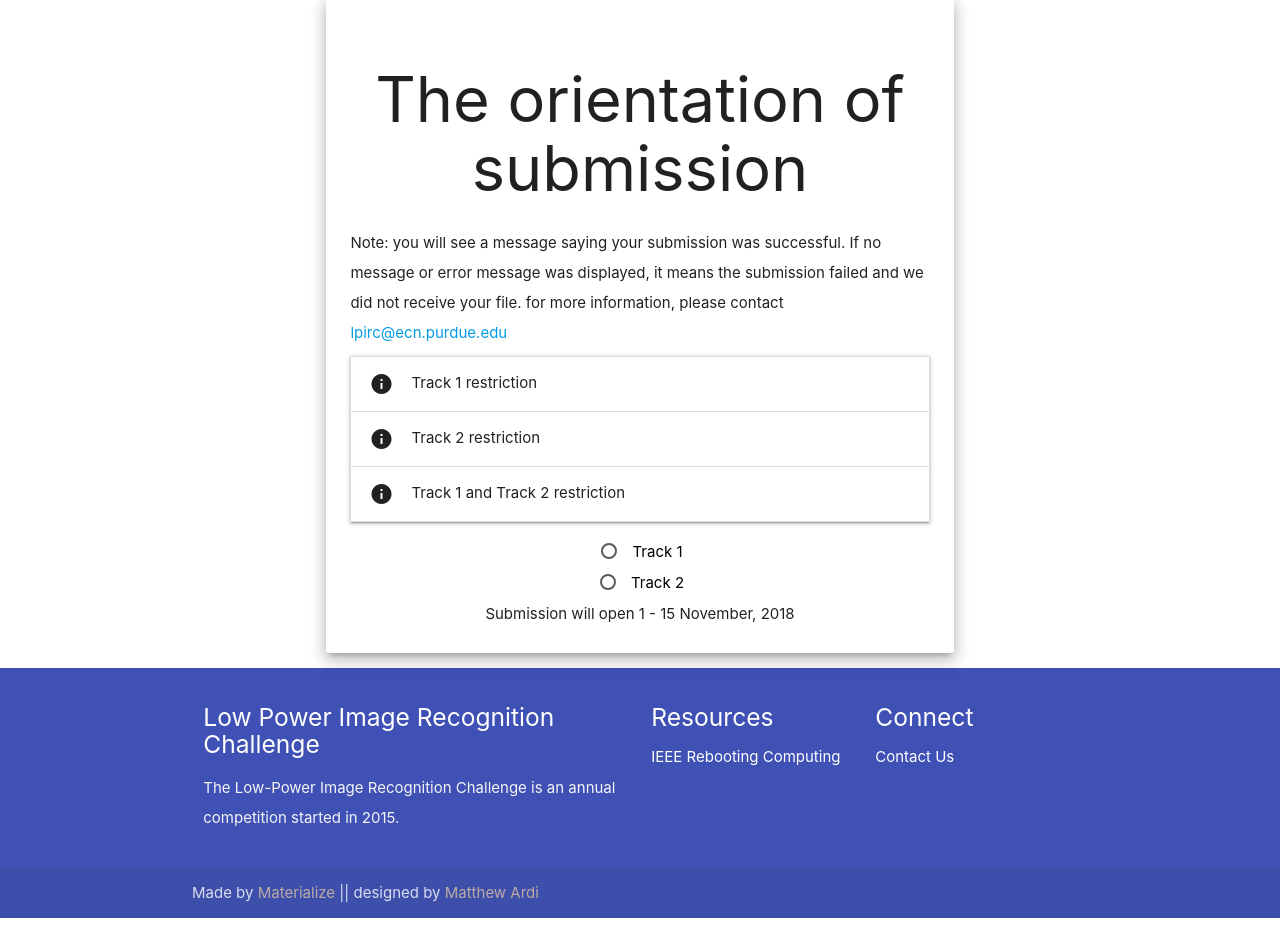
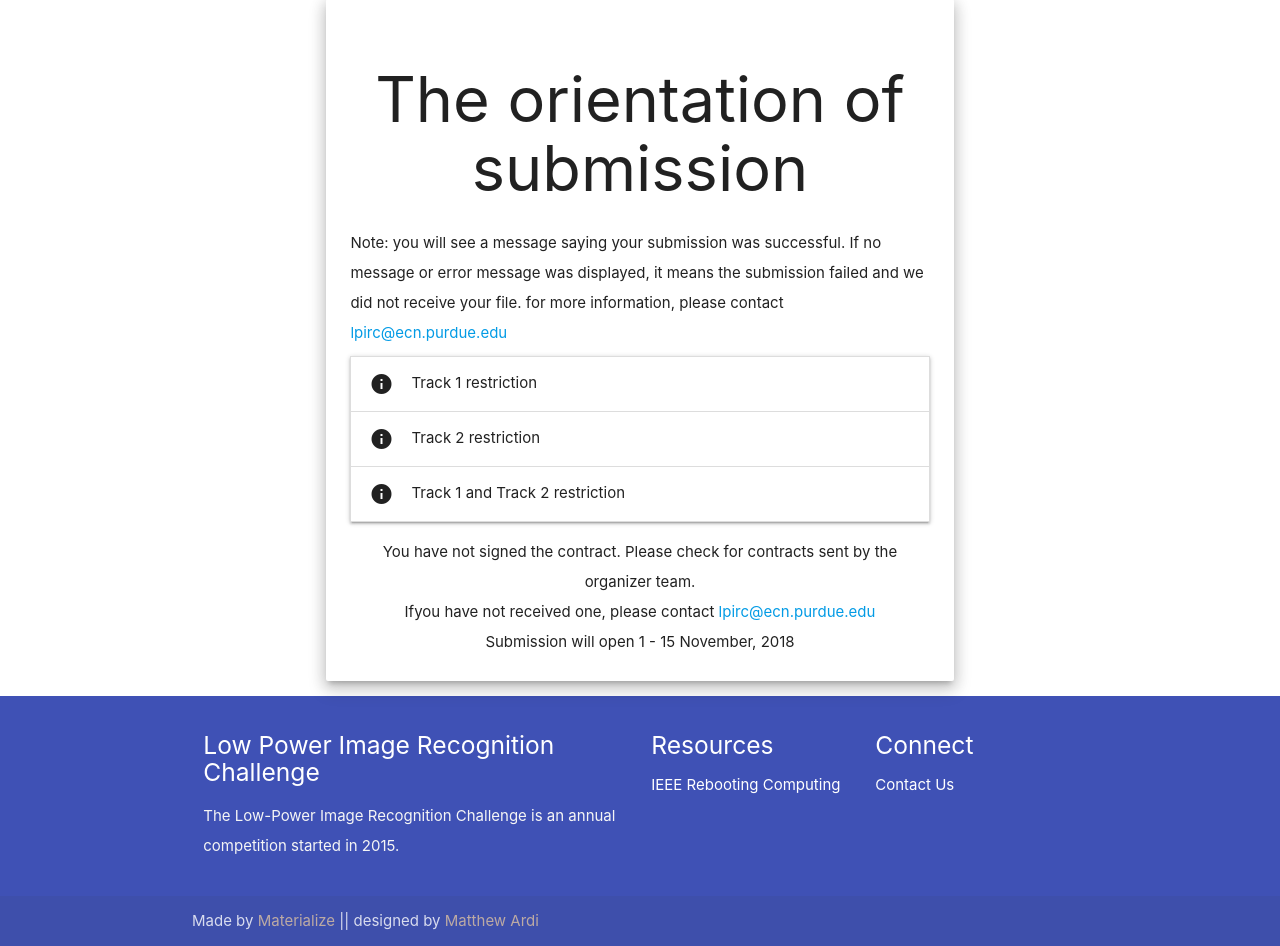
Before and after one commit to matthew-ardi/LPIRC_2018_Track1_Submission, a Django app: page /simple_upload/ in a window 1280 px wide. Shown: the part 118-1064 px from the top of the page. Before the commit the page ends 1036 px from the top, so only its background shows below. Run offline with Django 3.2, Linux system fonts and the light colour scheme; the visitor is signed in with stand-in values (Sample User, id 1); parts of the project's set-up code (start-up, migrations or seed data) failed here and were passed over; some libraries are stand-ins or nearby versions; some web fonts are replaced.

Commit message:
feat: added contract signed restriction

```diff
--- a/app/templates/app/simple_upload.html
+++ b/app/templates/app/simple_upload.html
@@ -49,6 +49,7 @@
           </li>
         </ul>
 
+        {% if user.registeruser.contract_signed == True %}
         <div>
           <form action="#">
             <p>
@@ -65,6 +66,10 @@
             </p>
             </form>
         </div>
+        {% else %}
+        <p>You have not signed the contract. Please check for contracts sent by the organizer team. </p>
+        <p> Ifyou have not received one, please contact <a href="mailto:lpirc@ecn.purdue.edu">lpirc@ecn.purdue.edu</a></p>
+        {% endif %}
 
         <div>
           <p>Submission will open 1 - 15 November, 2018</p>
@@ -153,7 +158,7 @@
     var text = document.getElementById("text");
     var text2 = document.getElementById("text2");
     if (checkBox.checked == true) {
-      text.style.display = "block";
+      // text.style.display = "block";
       text2.style.display = "none";
     } else {
       text.style.display = "none";
@@ -169,7 +174,7 @@
     var text2 = document.getElementById("text2");
     var text2 = document.getElementById("text2");
     if (checkBox.checked == true) {
-      text2.style.display = "block";
+      // text2.style.display = "block";
       text.style.display = "none";
     } else {
       text2.style.display = "none";
```
